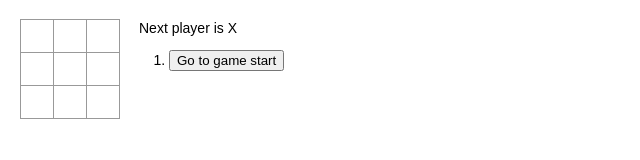
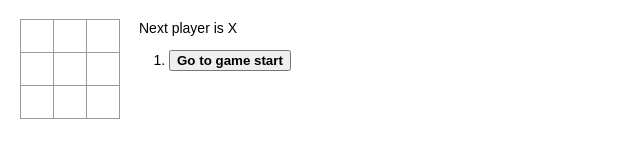
Before and after one commit to alicanipek/typescript-tic-tac-toe, a React (Create React App) app: page / in a window 1280 px wide. Shown: the top 160 px of the page, without its empty margins (0-640 px from the left). Built offline with nearby package versions, Linux system fonts and the light colour scheme.

Commit message:
text of current move in move list made bold

```diff
--- a/src/Game.tsx
+++ b/src/Game.tsx
@@ -63,7 +63,16 @@ class Game extends React.Component<GameProps, GameState> {
 			const desc = move ? "Go to move #" + move : "Go to game start";
 			return (
 				<li key={move}>
-					<button onClick={() => this.jumpTo(move)}>{desc}</button>
+					<button
+						onClick={() => this.jumpTo(move)}
+						className={
+							this.state.stepNumber === move
+								? "selected-move"
+								: ""
+						}
+					>
+						{desc}
+					</button>
 				</li>
 			);
 		});
--- a/src/index.css
+++ b/src/index.css
@@ -49,3 +49,7 @@ ul {
 .game-info {
 	margin-left: 20px;
 }
+
+.selected-move {
+	font-weight: bold;
+}
```
